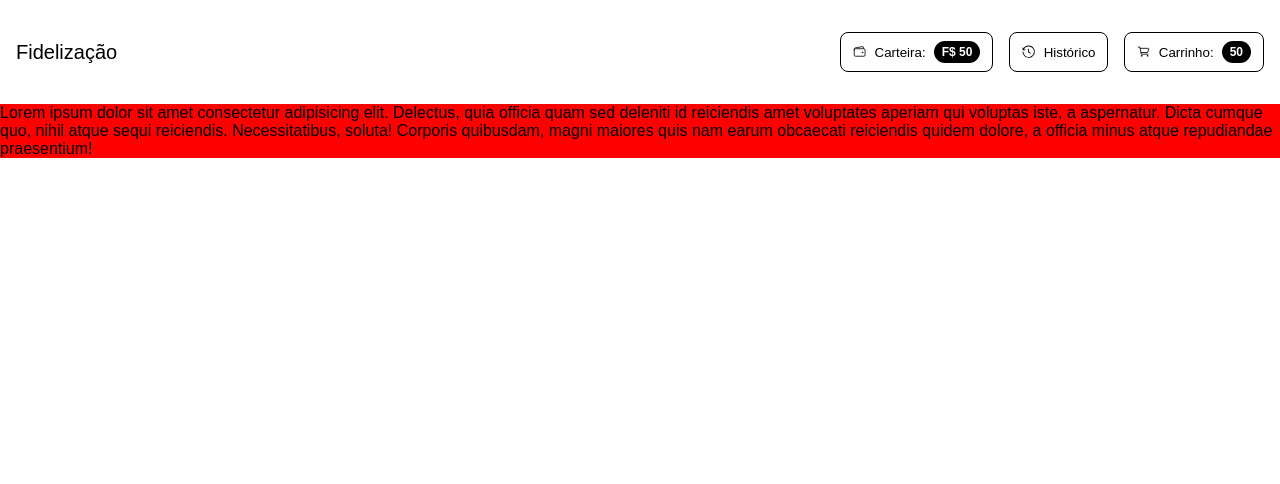
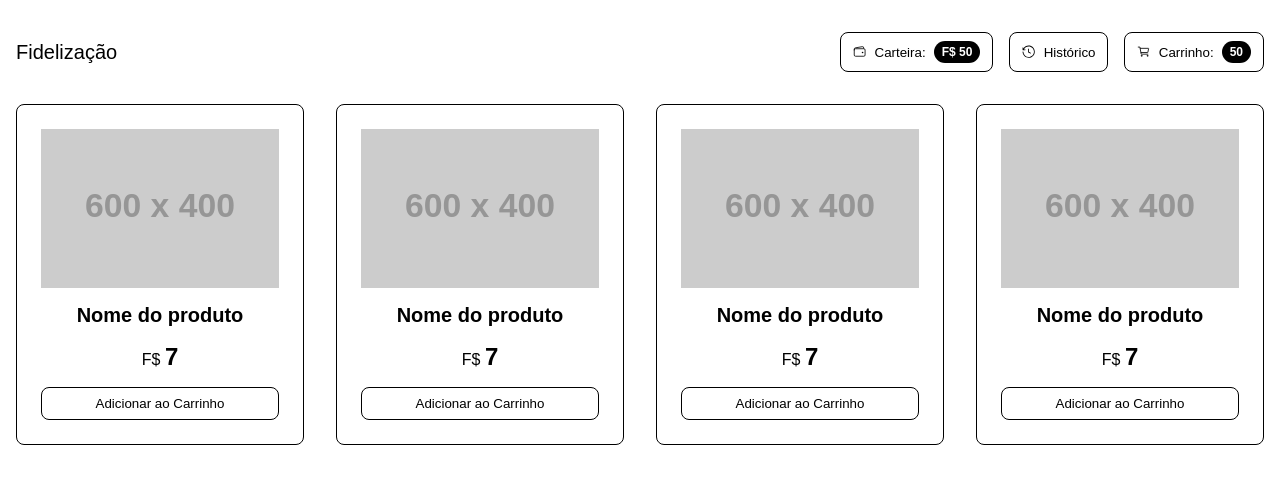
Before and after one commit to HenriqueMarcelo/fidelidade, a React (Vite) app: page / in a window 1280 px wide. Shown: the top 484 px of the page. Built offline with nearby package versions, Linux system fonts and the light colour scheme.

Commit message:
feat: create component product

```diff
--- /dev/null
+++ b/src/components/Button/index.tsx
@@ -0,0 +1,14 @@
+import './style.scss'
+
+interface Props extends React.ButtonHTMLAttributes<HTMLButtonElement> {
+  info?: string
+}
+
+export default function Button({ children, info }: Props) {
+  return (
+    <button className="button__button">
+      {children}
+      {info && <span className="button__value">{info}</span>}
+    </button>
+  )
+}
--- a/src/components/HeaderButton/style.scss
+++ b/src/components/Button/style.scss
@@ -1,4 +1,4 @@
-.header-button {
+.button {
     &__button {
         border: 1px solid black;
         display: inline-flex;
@@ -10,6 +10,7 @@
         color: black;
         transition: 0.2s;
         cursor: pointer;
+        justify-content: center;
 
         &:hover {
             background-color: black;
--- a/src/components/Header/index.tsx
+++ b/src/components/Header/index.tsx
@@ -1,5 +1,5 @@
 import { IoCartOutline, IoWalletOutline } from 'react-icons/io5'
-import HeaderButton from '../HeaderButton'
+import Button from '../Button'
 import './style.scss'
 import { GoHistory } from 'react-icons/go'
 
@@ -8,18 +8,18 @@ export default function Header() {
     <div className="container header__container">
       <span className="header__logo">Fidelização</span>
       <div className="header__buttons">
-        <HeaderButton info="F$ 50">
+        <Button info="F$ 50">
           <IoWalletOutline />
           Carteira:
-        </HeaderButton>
-        <HeaderButton>
+        </Button>
+        <Button>
           <GoHistory />
           Histórico
-        </HeaderButton>
-        <HeaderButton info="50">
+        </Button>
+        <Button info="50">
           <IoCartOutline />
           Carrinho:
-        </HeaderButton>
+        </Button>
       </div>
     </div>
   )
--- a/src/components/HeaderButton/index.tsx
+++ /dev/null
@@ -1,14 +0,0 @@
-import './style.scss'
-
-interface Props extends React.ButtonHTMLAttributes<HTMLButtonElement> {
-  info?: string
-}
-
-export default function HeaderButton({ children, info }: Props) {
-  return (
-    <button className="header-button__button">
-      {children}
-      {info && <span className="header-button__value">{info}</span>}
-    </button>
-  )
-}
--- /dev/null
+++ b/src/components/Product/index.tsx
@@ -0,0 +1,16 @@
+import Button from '../Button'
+import './style.scss'
+
+export default function Product() {
+  return (
+    <div className="product__base">
+      <img src="https://placehold.co/600x400" alt="" className="product__image" />
+      <h2 className="product__name">Nome do produto</h2>
+      <div className="product_price">
+        <small className="product__currency">F$ </small>
+        <strong className="product__value">7</strong>
+      </div>
+      <Button>Adicionar ao Carrinho</Button>
+    </div>
+  )
+}
--- /dev/null
+++ b/src/components/Product/style.scss
@@ -0,0 +1,25 @@
+.product {
+    &__base {
+        display: flex;
+        flex-direction: column;
+        text-align: center;
+        border: 1px solid black;
+        padding: 1.5rem;
+        border-radius: .5rem;
+        gap: 1rem;
+    }
+
+    &__name{
+        font-weight: bold;
+        font-size: 1.25rem;
+    }
+
+    &__currency{
+        font-size: 1rem;
+    }
+
+    &__value {
+        font-size: 1.5rem;
+        font-weight: bolder;
+    }
+}
--- a/src/pages/Home.scss
+++ b/src/pages/Home.scss
@@ -1,3 +1,6 @@
 .home {
-    background-color: red;
+    &__container {
+        display: flex;
+        gap: 2rem;
+    }
 }
--- a/src/pages/Home.tsx
+++ b/src/pages/Home.tsx
@@ -1,15 +1,16 @@
 import Header from '../components/Header'
+import Product from '../components/Product'
 import './Home.scss'
 
 export default function Home() {
   return (
     <>
       <Header />
-      <div className="home">
-        Lorem ipsum dolor sit amet consectetur adipisicing elit. Delectus, quia officia quam sed deleniti id reiciendis
-        amet voluptates aperiam qui voluptas iste, a aspernatur. Dicta cumque quo, nihil atque sequi reiciendis.
-        Necessitatibus, soluta! Corporis quibusdam, magni maiores quis nam earum obcaecati reiciendis quidem dolore, a
-        officia minus atque repudiandae praesentium!
+      <div className="container home__container">
+        <Product />
+        <Product />
+        <Product />
+        <Product />
       </div>
     </>
   )
```
